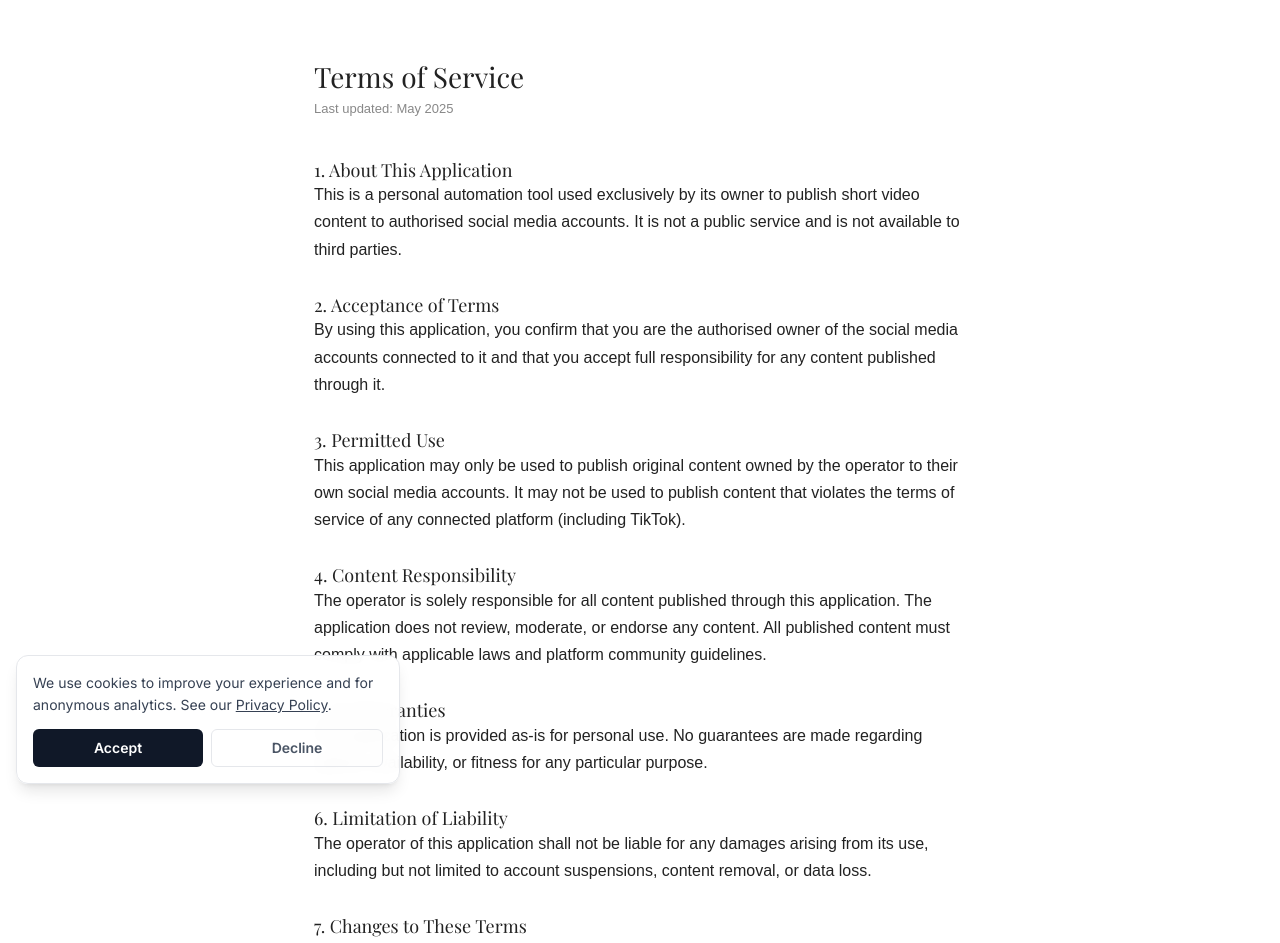
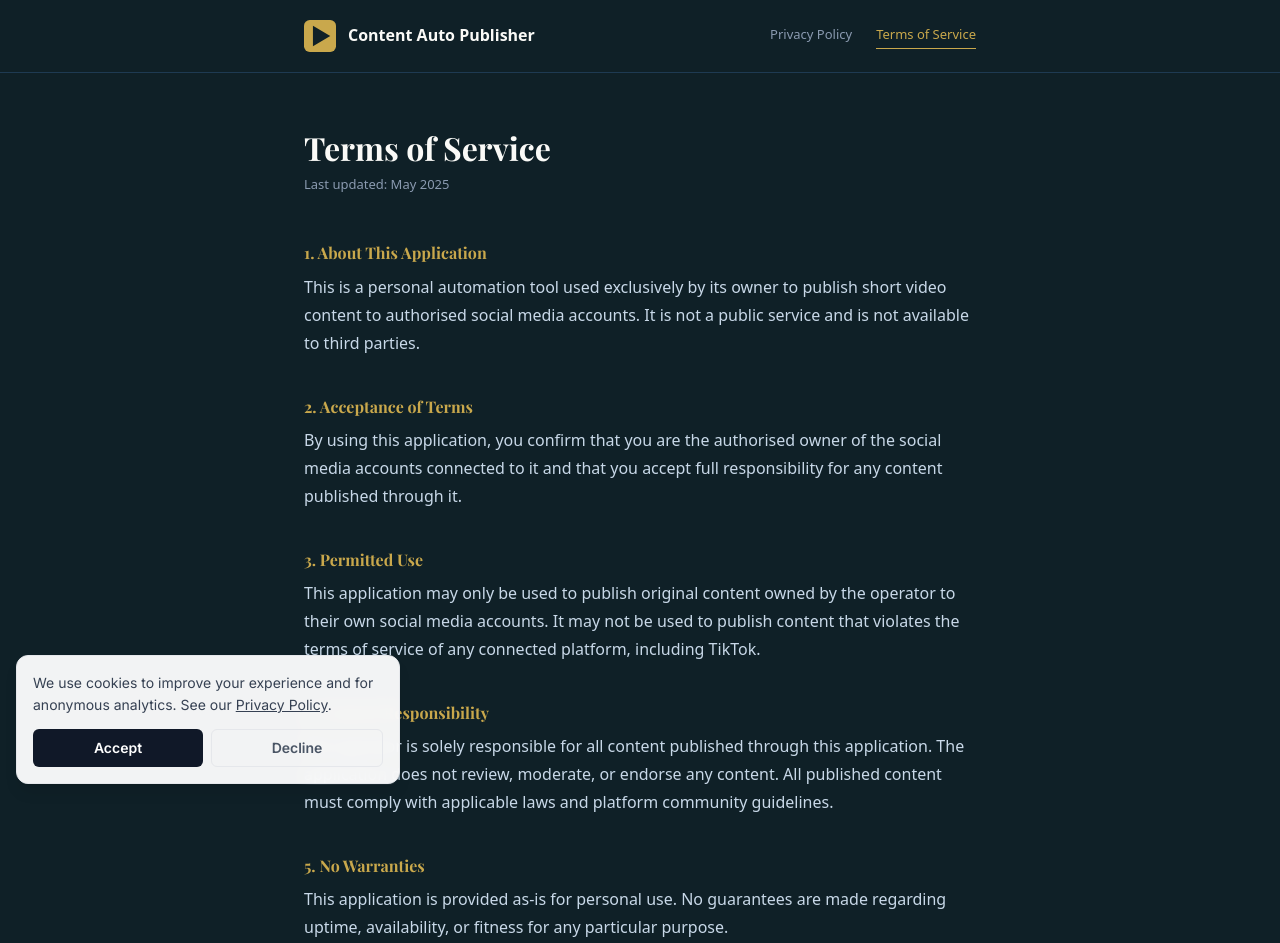
Before and after one commit to villatly/client-template, a Next.js app: page /app-terms in a window 1280 px wide. Shown: the top 943 px of the page. Built offline with nearby package versions, Linux system fonts and the light colour scheme; no server answers.

Commit message:
Style app privacy and terms pages with navy/gold branding

```diff
--- a/src/app/app-privacy/page.tsx
+++ b/src/app/app-privacy/page.tsx
@@ -1,53 +1,91 @@
 import type { Metadata } from "next";
+import Link from "next/link";
 
 export const metadata: Metadata = {
-  title: "Privacy Policy — Developer App",
+  title: "Privacy Policy — Content Auto Publisher",
   robots: { index: false },
 };
 
+const NAVY  = "#0F2027";
+const GOLD  = "#C9A84C";
+const CREAM = "#FAFAF7";
+const MUTED = "#8a9ab0";
+
 export default function AppPrivacyPage() {
   return (
-    <div style={{ fontFamily: "sans-serif", maxWidth: 700, margin: "60px auto", padding: "0 24px", color: "#222" }}>
-      <h1 style={{ fontSize: 28, marginBottom: 4 }}>Privacy Policy</h1>
-      <p style={{ color: "#888", fontSize: 13, marginBottom: 40 }}>Last updated: May 2025</p>
+    <div style={{ background: NAVY, minHeight: "100vh", color: CREAM, fontFamily: "system-ui, sans-serif" }}>
 
-      <h2 style={{ fontSize: 18, marginTop: 32 }}>1. Who We Are</h2>
-      <p>
-        This application is a personal automation tool used to publish short video content to social media
-        platforms (including TikTok) on behalf of the account owner. It is not a public service and does
-        not collect data from any third parties or viewers.
-      </p>
+      {/* Header */}
+      <header style={{ borderBottom: `1px solid #1e3a52`, padding: "20px 0" }}>
+        <div style={{ maxWidth: 720, margin: "0 auto", padding: "0 24px", display: "flex", alignItems: "center", justifyContent: "space-between" }}>
+          <div style={{ display: "flex", alignItems: "center", gap: 12 }}>
+            {/* Icon */}
+            <svg width="32" height="32" viewBox="0 0 100 100">
+              <rect width="100" height="100" rx="18" fill={GOLD} />
+              <polygon points="28,18 28,82 82,50" fill={NAVY} />
+            </svg>
+            <span style={{ fontWeight: 700, fontSize: 16, color: CREAM }}>Content Auto Publisher</span>
+          </div>
+          <nav style={{ display: "flex", gap: 24, fontSize: 13 }}>
+            <span style={{ color: GOLD, borderBottom: `1px solid ${GOLD}`, paddingBottom: 2 }}>Privacy Policy</span>
+            <Link href="/app-terms" style={{ color: MUTED, textDecoration: "none" }}>Terms of Service</Link>
+          </nav>
+        </div>
+      </header>
 
-      <h2 style={{ fontSize: 18, marginTop: 32 }}>2. Data We Access</h2>
-      <p>
-        This app requests permission to publish videos to TikTok on behalf of the authorised account owner.
-        It accesses only the permissions explicitly granted during the OAuth authorisation flow.
-        We do not collect, store, or share any personal data from TikTok users or viewers.
-      </p>
+      {/* Content */}
+      <main style={{ maxWidth: 720, margin: "0 auto", padding: "56px 24px 80px" }}>
+        <h1 style={{ fontSize: 32, fontWeight: 700, marginBottom: 6, color: CREAM }}>Privacy Policy</h1>
+        <p style={{ color: MUTED, fontSize: 13, marginBottom: 48 }}>Last updated: May 2025</p>
 
-      <h2 style={{ fontSize: 18, marginTop: 32 }}>3. How We Use the Data</h2>
-      <p>
-        The sole purpose of this application is to upload video content to the authorised TikTok account.
-        No data is used for advertising, analytics, profiling, or any purpose other than video publishing.
-      </p>
+        {[
+          {
+            title: "1. Who We Are",
+            body: "This application is a personal automation tool used exclusively by its owner to publish short video content to authorised social media accounts. It is not a public service and does not collect data from any third parties or viewers.",
+          },
+          {
+            title: "2. Data We Access",
+            body: "This app requests permission to publish videos to TikTok on behalf of the authorised account owner. It accesses only the permissions explicitly granted during the OAuth authorisation flow. We do not collect, store, or share any personal data from TikTok users or viewers.",
+          },
+          {
+            title: "3. How We Use the Data",
+            body: "The sole purpose of this application is to upload video content to the authorised TikTok account. No data is used for advertising, analytics, profiling, or any purpose other than video publishing.",
+          },
+          {
+            title: "4. Data Sharing",
+            body: "We do not sell, share, or transfer any data to third parties. Access tokens are stored locally on the operator's own device and are never transmitted to external servers.",
+          },
+          {
+            title: "5. Data Retention",
+            body: "Access tokens are stored locally and can be revoked at any time from the TikTok account settings. No other data is retained by this application.",
+          },
+          {
+            title: "6. Contact",
+            body: null,
+            contact: "gaspab06@gmail.com",
+          },
+        ].map((s) => (
+          <section key={s.title} style={{ marginBottom: 40 }}>
+            <h2 style={{ fontSize: 16, fontWeight: 700, color: GOLD, marginBottom: 10 }}>{s.title}</h2>
+            {s.body && <p style={{ color: "#c8d8e8", lineHeight: 1.75, margin: 0 }}>{s.body}</p>}
+            {s.contact && (
+              <p style={{ color: "#c8d8e8", lineHeight: 1.75, margin: 0 }}>
+                For any questions regarding this privacy policy, contact:{" "}
+                <a href={`mailto:${s.contact}`} style={{ color: GOLD }}>{s.contact}</a>
+              </p>
+            )}
+          </section>
+        ))}
+      </main>
 
-      <h2 style={{ fontSize: 18, marginTop: 32 }}>4. Data Sharing</h2>
-      <p>
-        We do not sell, share, or transfer any data to third parties. Access tokens are stored locally
-        on the operator&apos;s own device and are never transmitted to external servers.
-      </p>
+      {/* Footer */}
+      <footer style={{ borderTop: `1px solid #1e3a52`, padding: "24px 0" }}>
+        <div style={{ maxWidth: 720, margin: "0 auto", padding: "0 24px", display: "flex", gap: 24, fontSize: 13, color: MUTED }}>
+          <span style={{ color: GOLD }}>Privacy Policy</span>
+          <Link href="/app-terms" style={{ color: MUTED, textDecoration: "none" }}>Terms of Service</Link>
+        </div>
+      </footer>
 
-      <h2 style={{ fontSize: 18, marginTop: 32 }}>5. Data Retention</h2>
-      <p>
-        Access tokens are stored locally and can be revoked at any time from the TikTok account settings.
-        No other data is retained by this application.
-      </p>
-
-      <h2 style={{ fontSize: 18, marginTop: 32 }}>6. Contact</h2>
-      <p>
-        For any questions regarding this privacy policy, contact:{" "}
-        <a href="mailto:gaspab06@gmail.com" style={{ color: "#0070f3" }}>gaspab06@gmail.com</a>
-      </p>
     </div>
   );
 }
--- a/src/app/app-terms/page.tsx
+++ b/src/app/app-terms/page.tsx
@@ -1,65 +1,98 @@
 import type { Metadata } from "next";
+import Link from "next/link";
 
 export const metadata: Metadata = {
-  title: "Terms of Service — Developer App",
+  title: "Terms of Service — Content Auto Publisher",
   robots: { index: false },
 };
 
+const NAVY  = "#0F2027";
+const GOLD  = "#C9A84C";
+const CREAM = "#FAFAF7";
+const MUTED = "#8a9ab0";
+
 export default function AppTermsPage() {
   return (
-    <div style={{ fontFamily: "sans-serif", maxWidth: 700, margin: "60px auto", padding: "0 24px", color: "#222" }}>
-      <h1 style={{ fontSize: 28, marginBottom: 4 }}>Terms of Service</h1>
-      <p style={{ color: "#888", fontSize: 13, marginBottom: 40 }}>Last updated: May 2025</p>
+    <div style={{ background: NAVY, minHeight: "100vh", color: CREAM, fontFamily: "system-ui, sans-serif" }}>
 
-      <h2 style={{ fontSize: 18, marginTop: 32 }}>1. About This Application</h2>
-      <p>
-        This is a personal automation tool used exclusively by its owner to publish short video content
-        to authorised social media accounts. It is not a public service and is not available to third parties.
-      </p>
+      {/* Header */}
+      <header style={{ borderBottom: `1px solid #1e3a52`, padding: "20px 0" }}>
+        <div style={{ maxWidth: 720, margin: "0 auto", padding: "0 24px", display: "flex", alignItems: "center", justifyContent: "space-between" }}>
+          <div style={{ display: "flex", alignItems: "center", gap: 12 }}>
+            <svg width="32" height="32" viewBox="0 0 100 100">
+              <rect width="100" height="100" rx="18" fill={GOLD} />
+              <polygon points="28,18 28,82 82,50" fill={NAVY} />
+            </svg>
+            <span style={{ fontWeight: 700, fontSize: 16, color: CREAM }}>Content Auto Publisher</span>
+          </div>
+          <nav style={{ display: "flex", gap: 24, fontSize: 13 }}>
+            <Link href="/app-privacy" style={{ color: MUTED, textDecoration: "none" }}>Privacy Policy</Link>
+            <span style={{ color: GOLD, borderBottom: `1px solid ${GOLD}`, paddingBottom: 2 }}>Terms of Service</span>
+          </nav>
+        </div>
+      </header>
 
-      <h2 style={{ fontSize: 18, marginTop: 32 }}>2. Acceptance of Terms</h2>
-      <p>
-        By using this application, you confirm that you are the authorised owner of the social media
-        accounts connected to it and that you accept full responsibility for any content published through it.
-      </p>
+      {/* Content */}
+      <main style={{ maxWidth: 720, margin: "0 auto", padding: "56px 24px 80px" }}>
+        <h1 style={{ fontSize: 32, fontWeight: 700, marginBottom: 6, color: CREAM }}>Terms of Service</h1>
+        <p style={{ color: MUTED, fontSize: 13, marginBottom: 48 }}>Last updated: May 2025</p>
 
-      <h2 style={{ fontSize: 18, marginTop: 32 }}>3. Permitted Use</h2>
-      <p>
-        This application may only be used to publish original content owned by the operator to their own
-        social media accounts. It may not be used to publish content that violates the terms of service
-        of any connected platform (including TikTok).
-      </p>
+        {[
+          {
+            title: "1. About This Application",
+            body: "This is a personal automation tool used exclusively by its owner to publish short video content to authorised social media accounts. It is not a public service and is not available to third parties.",
+          },
+          {
+            title: "2. Acceptance of Terms",
+            body: "By using this application, you confirm that you are the authorised owner of the social media accounts connected to it and that you accept full responsibility for any content published through it.",
+          },
+          {
+            title: "3. Permitted Use",
+            body: "This application may only be used to publish original content owned by the operator to their own social media accounts. It may not be used to publish content that violates the terms of service of any connected platform, including TikTok.",
+          },
+          {
+            title: "4. Content Responsibility",
+            body: "The operator is solely responsible for all content published through this application. The application does not review, moderate, or endorse any content. All published content must comply with applicable laws and platform community guidelines.",
+          },
+          {
+            title: "5. No Warranties",
+            body: "This application is provided as-is for personal use. No guarantees are made regarding uptime, availability, or fitness for any particular purpose.",
+          },
+          {
+            title: "6. Limitation of Liability",
+            body: "The operator of this application shall not be liable for any damages arising from its use, including but not limited to account suspensions, content removal, or data loss.",
+          },
+          {
+            title: "7. Changes to These Terms",
+            body: "These terms may be updated at any time. Continued use of the application constitutes acceptance of the updated terms.",
+          },
+          {
+            title: "8. Contact",
+            body: null,
+            contact: "gaspab06@gmail.com",
+          },
+        ].map((s) => (
+          <section key={s.title} style={{ marginBottom: 40 }}>
+            <h2 style={{ fontSize: 16, fontWeight: 700, color: GOLD, marginBottom: 10 }}>{s.title}</h2>
+            {s.body && <p style={{ color: "#c8d8e8", lineHeight: 1.75, margin: 0 }}>{s.body}</p>}
+            {s.contact && (
+              <p style={{ color: "#c8d8e8", lineHeight: 1.75, margin: 0 }}>
+                For any questions regarding these terms, contact:{" "}
+                <a href={`mailto:${s.contact}`} style={{ color: GOLD }}>{s.contact}</a>
+              </p>
+            )}
+          </section>
+        ))}
+      </main>
 
-      <h2 style={{ fontSize: 18, marginTop: 32 }}>4. Content Responsibility</h2>
-      <p>
-        The operator is solely responsible for all content published through this application. The application
-        does not review, moderate, or endorse any content. All published content must comply with applicable
-        laws and platform community guidelines.
-      </p>
+      {/* Footer */}
+      <footer style={{ borderTop: `1px solid #1e3a52`, padding: "24px 0" }}>
+        <div style={{ maxWidth: 720, margin: "0 auto", padding: "0 24px", display: "flex", gap: 24, fontSize: 13, color: MUTED }}>
+          <Link href="/app-privacy" style={{ color: MUTED, textDecoration: "none" }}>Privacy Policy</Link>
+          <span style={{ color: GOLD }}>Terms of Service</span>
+        </div>
+      </footer>
 
-      <h2 style={{ fontSize: 18, marginTop: 32 }}>5. No Warranties</h2>
-      <p>
-        This application is provided as-is for personal use. No guarantees are made regarding uptime,
-        availability, or fitness for any particular purpose.
-      </p>
-
-      <h2 style={{ fontSize: 18, marginTop: 32 }}>6. Limitation of Liability</h2>
-      <p>
-        The operator of this application shall not be liable for any damages arising from its use,
-        including but not limited to account suspensions, content removal, or data loss.
-      </p>
-
-      <h2 style={{ fontSize: 18, marginTop: 32 }}>7. Changes to These Terms</h2>
-      <p>
-        These terms may be updated at any time. Continued use of the application constitutes acceptance
-        of the updated terms.
-      </p>
-
-      <h2 style={{ fontSize: 18, marginTop: 32 }}>8. Contact</h2>
-      <p>
-        For any questions regarding these terms, contact:{" "}
-        <a href="mailto:gaspab06@gmail.com" style={{ color: "#0070f3" }}>gaspab06@gmail.com</a>
-      </p>
     </div>
   );
 }
```
